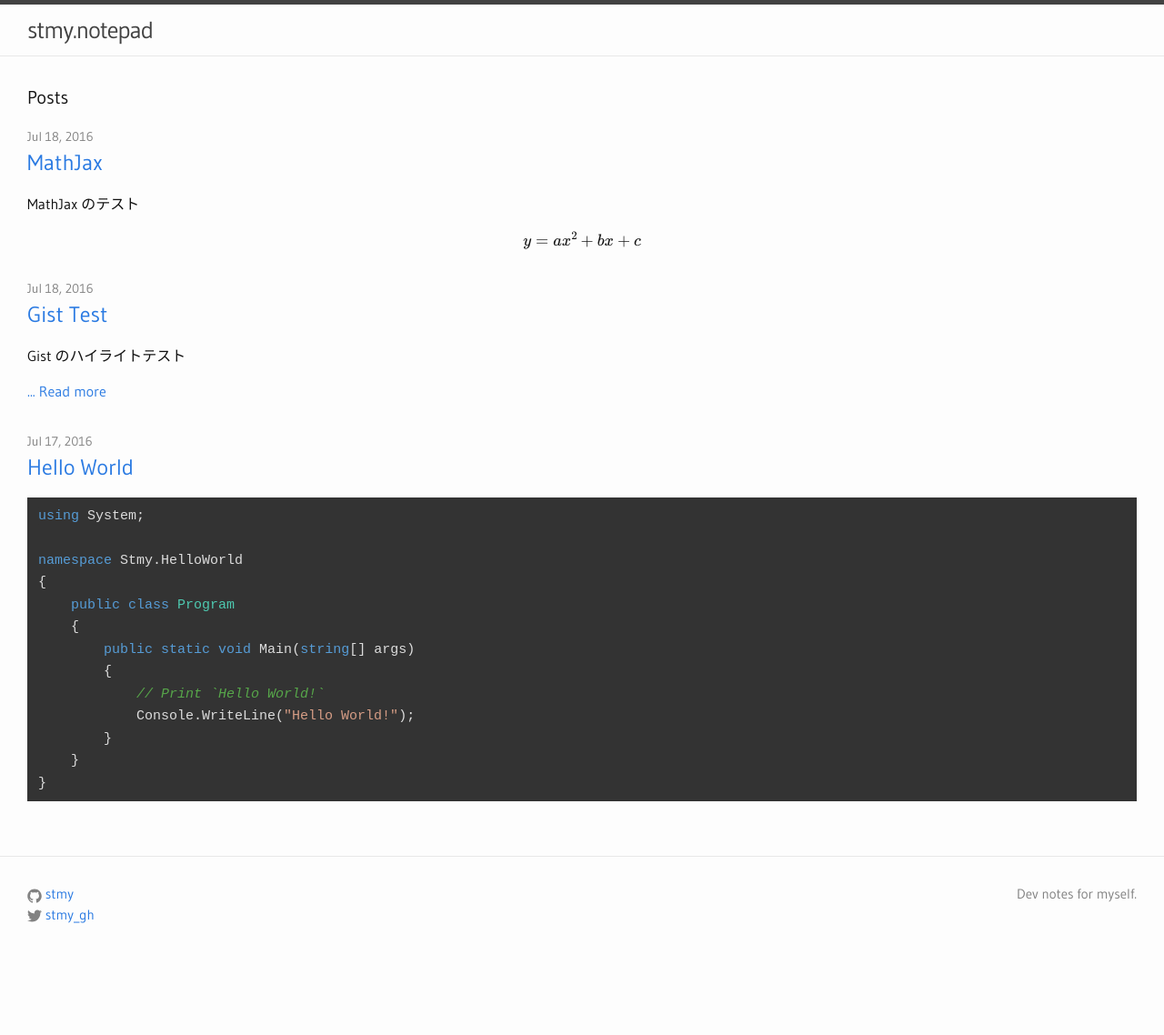
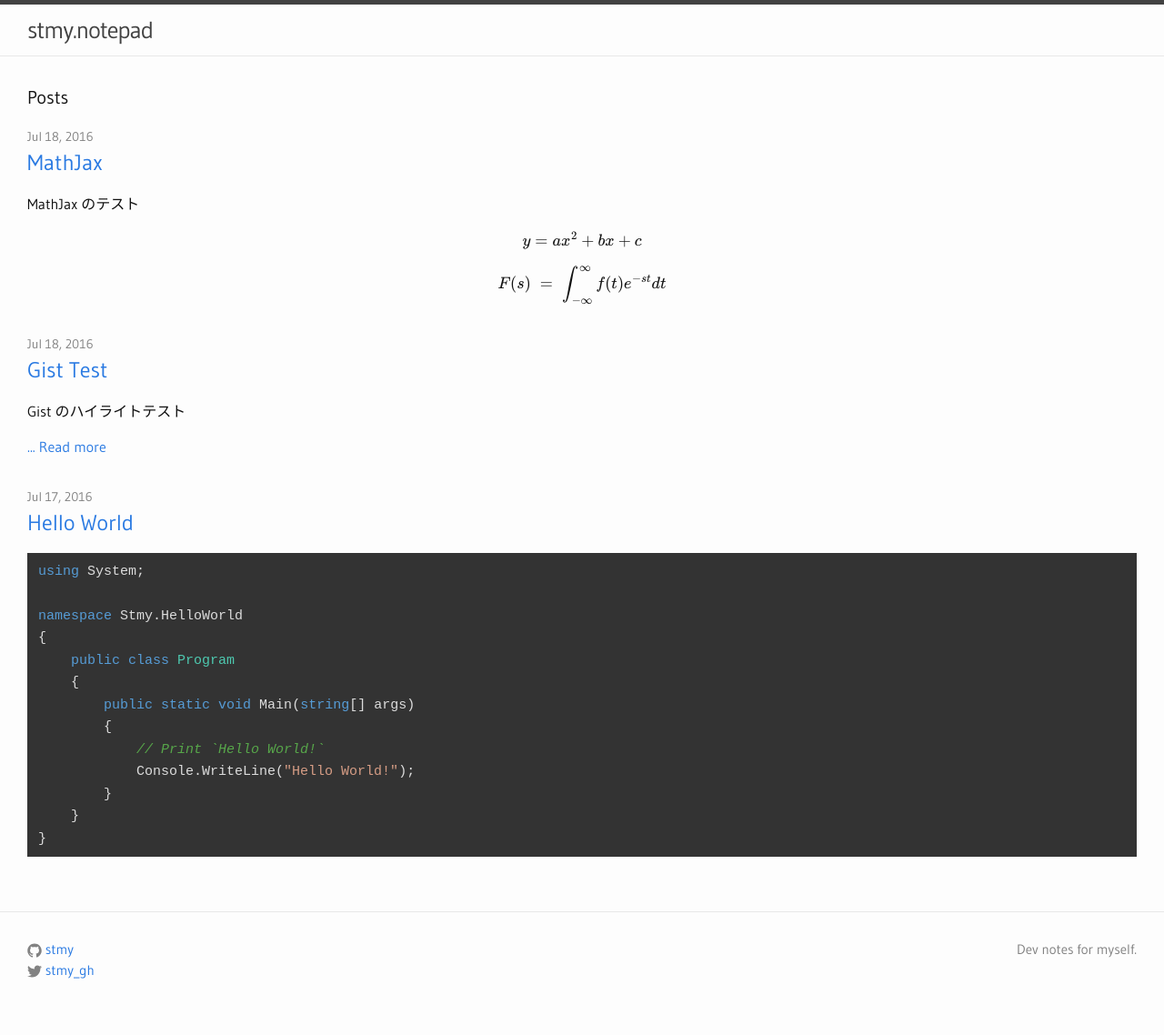
Before and after one commit to stmy/stmy.github.io, a Jekyll site: the page built from index.html, in a window 1280 px wide. Shown: the whole page at 91% size. Built offline with Jekyll 4.4.1, drawn with Linux system fonts in a browser that asks for light colours; nearby versions of some CDN libraries; formulas are drawn with MathJax 3; before the commit the page ends 1077 px from its top, so only the background shows below that.

Commit message:
Update 2016-07-18-MathJax.md

```diff
--- a/_posts/2016-07/2016-07-18-MathJax.md
+++ b/_posts/2016-07/2016-07-18-MathJax.md
@@ -7,3 +7,5 @@ date: 2016/07/18 15:37 +09:00
 MathJax のテスト
 
 $$ y = ax^2 + bx + c $$
+
+$$ F(s)\;=\;\int_{-\infty}^\infty f(t)e^{-st}dt $$
```
